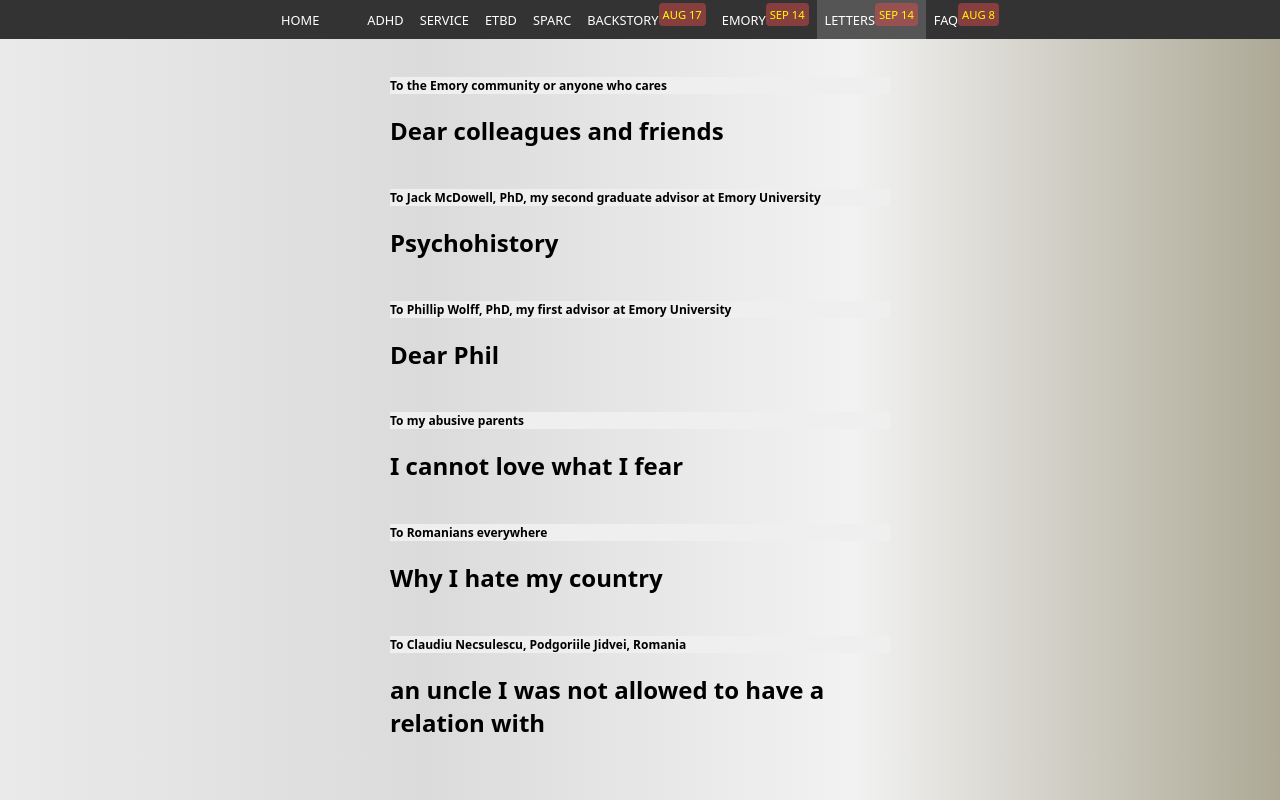
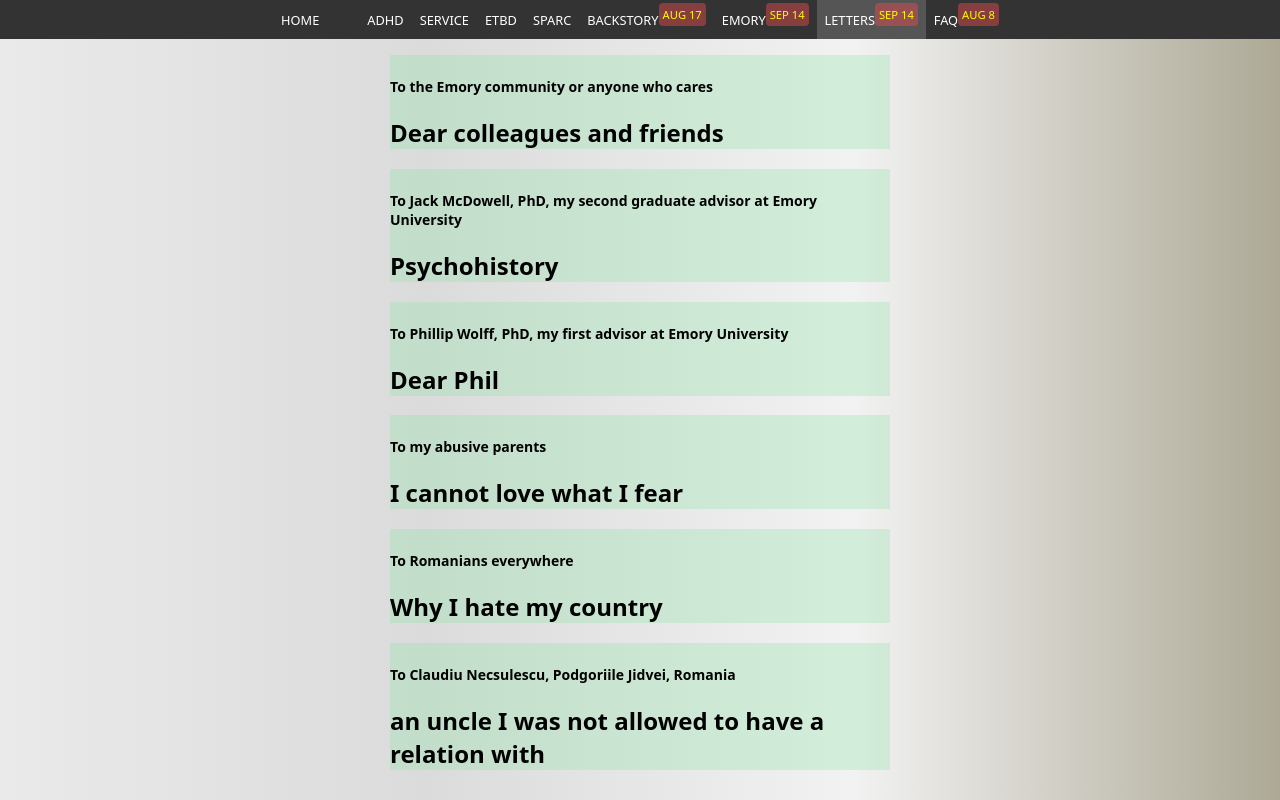
Before and after one commit to ap-dev1/andreipopa515, a React (Create React App) app: page /#/letters in a window 1280 px wide. Built offline with nearby package versions, Linux system fonts and the light colour scheme.

Commit message:
letter template design, redo

```diff
--- a/src/pages/letters/LetterTemplate.js
+++ b/src/pages/letters/LetterTemplate.js
@@ -28,6 +28,7 @@ export default function LetterTemplate(props) {
                 </div>
             </header>
 
+
             {open
                 &&
                 <div className="text">
--- a/src/pages/letters/letters.css
+++ b/src/pages/letters/letters.css
@@ -11,6 +11,19 @@
     width: 650px;
     max-width: 100%;
     margin: auto;
+    cursor: pointer;
+    background-color: tomato;
+    background-color: rgba(255, 99, 71, 0.2);
+    background-color: rgba(137, 227, 167, 0.307);
+
+
+}
+
+
+.letters header:hover {
+
+    background-color: rgba(255, 99, 71, 0.4);
+
 }
 
 
@@ -26,10 +39,11 @@
     width: 600px;
     max-width: 100%;
     margin: auto;
-    font-size: 12px;
+    font-size: 14px;
     font-weight: 600;
     text-align: left;
-    background-color: rgb(239, 239, 239);
+    /* background-color: rgb(239, 239, 239); */
     margin-bottom: 0;
+    /* background-color: rgba(255, 99, 71, 0.532); */
 
 }
```
